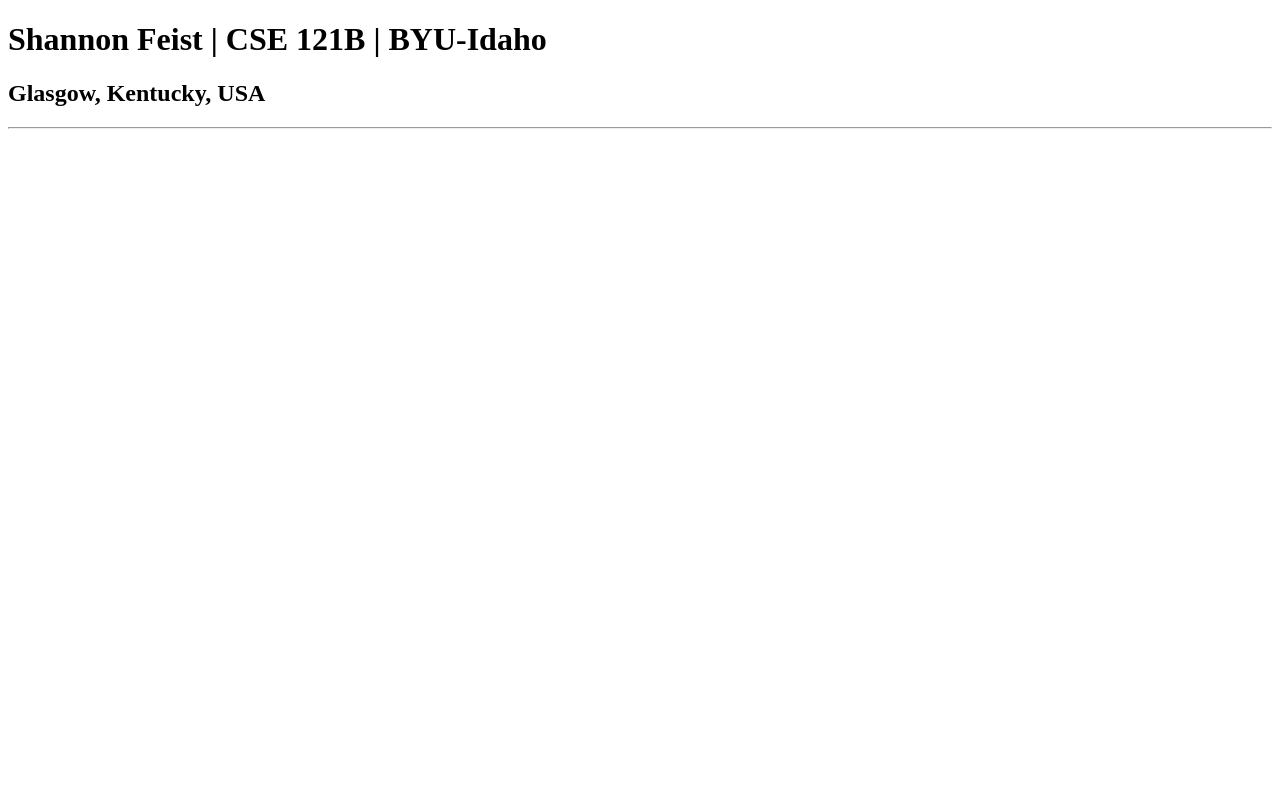
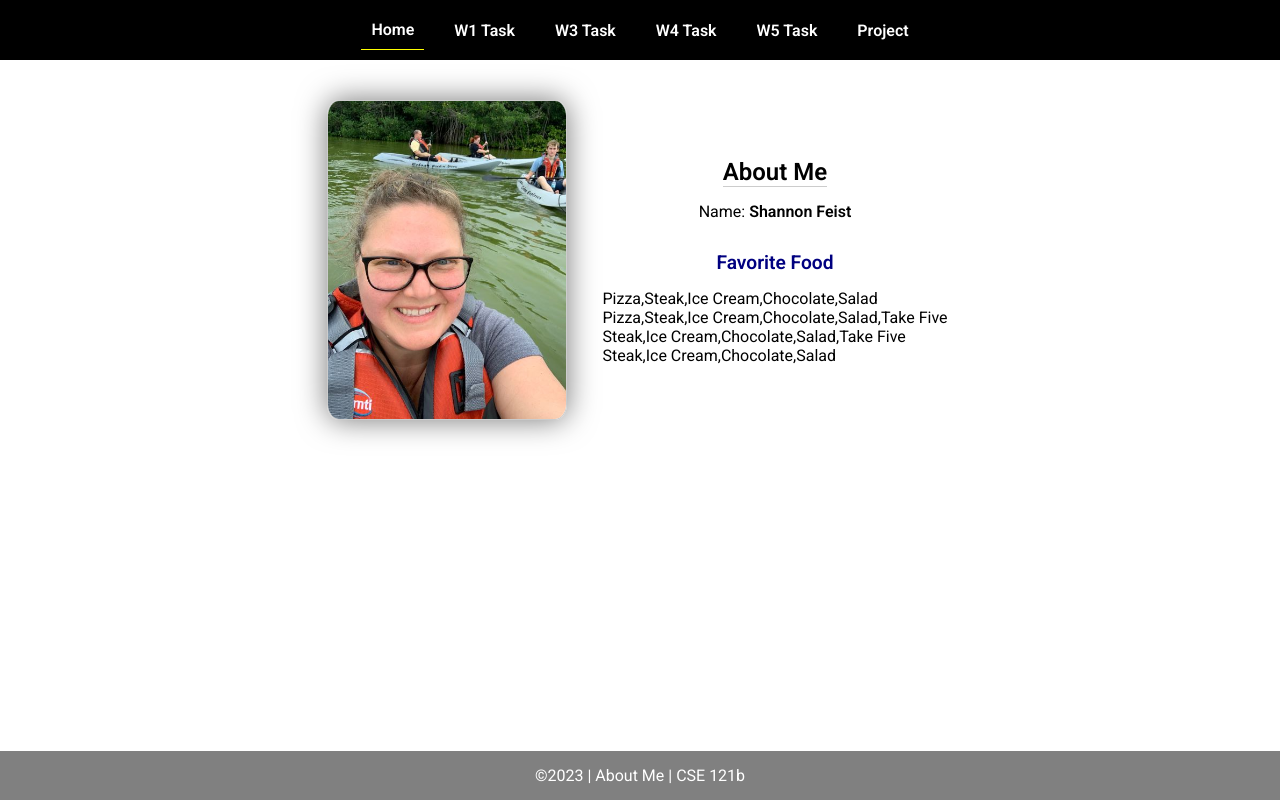
Before and after one commit to shannonfeist/cse121b, a plain HTML site: page index.html in a window 1280 px wide. Drawn offline with Linux system fonts and the light colour scheme.

Commit message:
new home

```diff
--- a/index.html
+++ b/index.html
@@ -1,13 +1,45 @@
 <!DOCTYPE html>
 <html lang="en">
+
 <head>
-    <meta charset="UTF-8">
-    <meta name="viewport" content="width=device-width, initial-scale=1.0">
-    <title>Shannon Feist | CSE 121B | BYU-Idaho</title>
+  <meta charset="UTF-8">
+  <meta name="viewport" content="width=device-width, initial-scale=1.0">
+  <title>About Me | CSE 121b | W02: Programming Tasks</title>
+  <link rel="preconnect" href="https://fonts.googleapis.com">
+  <link rel="preconnect" href="https://fonts.gstatic.com" crossorigin>
+  <link href="https://fonts.googleapis.com/css2?family=Roboto:wght@400;600&display=swap"
+    rel="stylesheet">
+  <link rel="stylesheet" href="styles/main.css">
 </head>
+
 <body>
-    <h1>Shannon Feist | CSE 121B | BYU-Idaho</h1>
-    <h2>Glasgow, Kentucky, USA</h2>
-    <hr>
+  <nav>
+    <ul id="menu">
+      <li><a id="toggleMenu">&equiv;</a></li>
+      <li><a href="index.html" class="active">Home</a></li>
+      <li><a href="w01-task.html">W1 Task</a></li>
+      <li><a href="w03-task.html">W3 Task</a></li>
+      <li><a href="w04-task.html">W4 Task</a></li>
+      <li><a href="w05-task.html">W5 Task</a></li>
+      <li><a href="project.html">Project</a></li>
+    </ul>
+  </nav>
+  <main id="home">
+    <picture>
+      <img src="images/placeholder.png" alt="Placeholder Image">
+    </picture>
+    <section>
+      <h1>About Me</h1>
+      <div class="info">Name: <span id="name"></span></div>
+      <h2>Favorite Food</h2>
+      <div class="block" id="food"></div>
+    </section>
+  </main>
+  <footer>
+    &copy;<span id="year"></span> | About Me | CSE 121b
+  </footer>
+  <script src="scripts/main.js"></script>
+  <script src="scripts/w02-task.js"></script>
 </body>
+
 </html>
--- /dev/null
+++ b/scripts/main.js
@@ -0,0 +1,9 @@
+// copyright year
+document.querySelector('#year').textContent = new Date().getFullYear();
+
+// toggle menu in small view
+const toggleMenu = () => {
+    document.querySelector('#menu').classList.toggle('open');
+}
+
+document.querySelector('#toggleMenu').addEventListener('click', toggleMenu);
--- /dev/null
+++ b/scripts/w02-task.js
@@ -0,0 +1,40 @@
+/* W02-Task - Profile Home Page */
+
+/* Step 1 - Setup type tasks - no code required */
+
+/* Step 2 - Variables */
+let fullName = 'Shannon Feist';
+let currentYear = new Date().getFullYear();
+let profilePicture = 'images/kayaking.jpg';
+
+
+
+/* Step 3 - Element Variables */
+const nameElement = document.getElementById('name');
+const foodElement = document.getElementById('food');
+const yearElement = document.querySelector('#year');
+const imageElement = document.querySelector('img');
+
+
+
+
+/* Step 4 - Adding Content */
+nameElement.innerHTML = `<strong>${fullName}</strong>`;
+yearElement.textContent = currentYear;
+imageElement.setAttribute('src', profilePicture);
+imageElement.setAttribute('alt', `Profile image of ${fullName}`);
+
+
+
+
+
+
+/* Step 5 - Array */
+let favFoods = ['Pizza', 'Steak', 'Ice Cream', 'Chocolate', 'Salad'];
+foodElement.innerHTML = favFoods;
+favFoods.push('Take Five');
+foodElement.innerHTML += `<br>${favFoods}`;
+favFoods.shift();
+foodElement.innerHTML += `<br>${favFoods}`;
+favFoods.pop();
+foodElement.innerHTML += `<br>${favFoods}`;
--- /dev/null
+++ b/styles/main.css
@@ -0,0 +1,157 @@
+/* Universal Selector */
+* {
+    margin: 0;
+    padding: 0;
+    box-sizing: border-box;
+}
+
+/* HTML Selectors */
+body {
+    font-family: 'Roboto', Helvetica, sans-serif;
+}
+
+nav {
+    background-color: black;
+    width: 100%;
+    position: fixed;
+    top: 0;
+}
+
+nav ul {
+    display: flex;
+    flex-direction: column;
+    align-items: center;
+    max-width: fit-content;
+    margin: 0 auto;
+}
+
+nav ul li {
+    flex: 1 1 auto;
+}
+
+nav ul li:first-child {
+    display: block;
+    font-size: 2rem;
+}
+
+nav ul li:first-child a {
+    padding: 1px 10px;
+}
+
+nav ul li {
+    display: none;
+    list-style: none;
+    margin: 10px;
+}
+
+nav ul li a {
+    display: block;
+    padding: 10px;
+    text-decoration: none;
+    font-weight: 600;
+    color: white;
+    text-align: center;
+}
+
+nav ul li a:hover {
+    background-color: #efefef;
+    color: black;
+}
+
+h1, h2 {
+    text-align: center;
+    margin-bottom: 15px;
+
+}
+
+h1 {
+border-bottom: 1px solid #ccc;
+}
+
+h2 {
+    font-size: 1.2rem;
+    color: navy;
+    text-align: center;
+    margin-top: 30px;
+}
+
+main {
+    margin-top: 125px;
+    display: grid;
+    grid-template-columns: 1fr;
+    grid-gap: 20px;
+    align-items: center;
+    justify-content: center;
+}
+
+picture {
+    margin: 0 auto;
+}
+
+picture img {
+    width: 240px;
+    height: auto;
+    border-radius: 5%;
+    border: 1px solid #ccc;
+    box-shadow: 0 0 30px #777;
+}
+
+section {
+    display: flex;
+    flex-direction: column;
+    align-items: center;
+    margin: 10px
+}
+
+label {
+    margin: 15px 0;
+}
+
+footer {
+    background-color: gray;
+    color: white;
+    padding: 15px;
+    text-align: center;
+    width: 100%;
+    position: fixed;
+    bottom: 0;
+}
+
+/* Class Selectors */
+.active {
+    border-bottom: 1px solid yellow;
+}
+
+.open li {
+    display: block;
+}
+
+.block {
+    display: block;
+}
+
+/* ID Selectors */
+
+/* Media Queries */
+@media only screen and (min-width: 32.5em) {
+    nav ul {
+        flex-direction: row;
+    }
+
+    nav ul li:first-child {
+        display: none;
+    }
+
+    nav ul li {
+        display: block;
+    }
+
+    main {
+        margin: 100px auto 20px;
+        grid-template-columns: 250px 1fr;
+        max-width: -moz-fit-content;
+        max-width: fit-content;
+
+    }
+
+}
```
Also changed, not shown: index-old.html (added, +13 -0 lines), images/kayaking.jpg (added), images/placeholder.png (added), scripts/task2.js (added).
